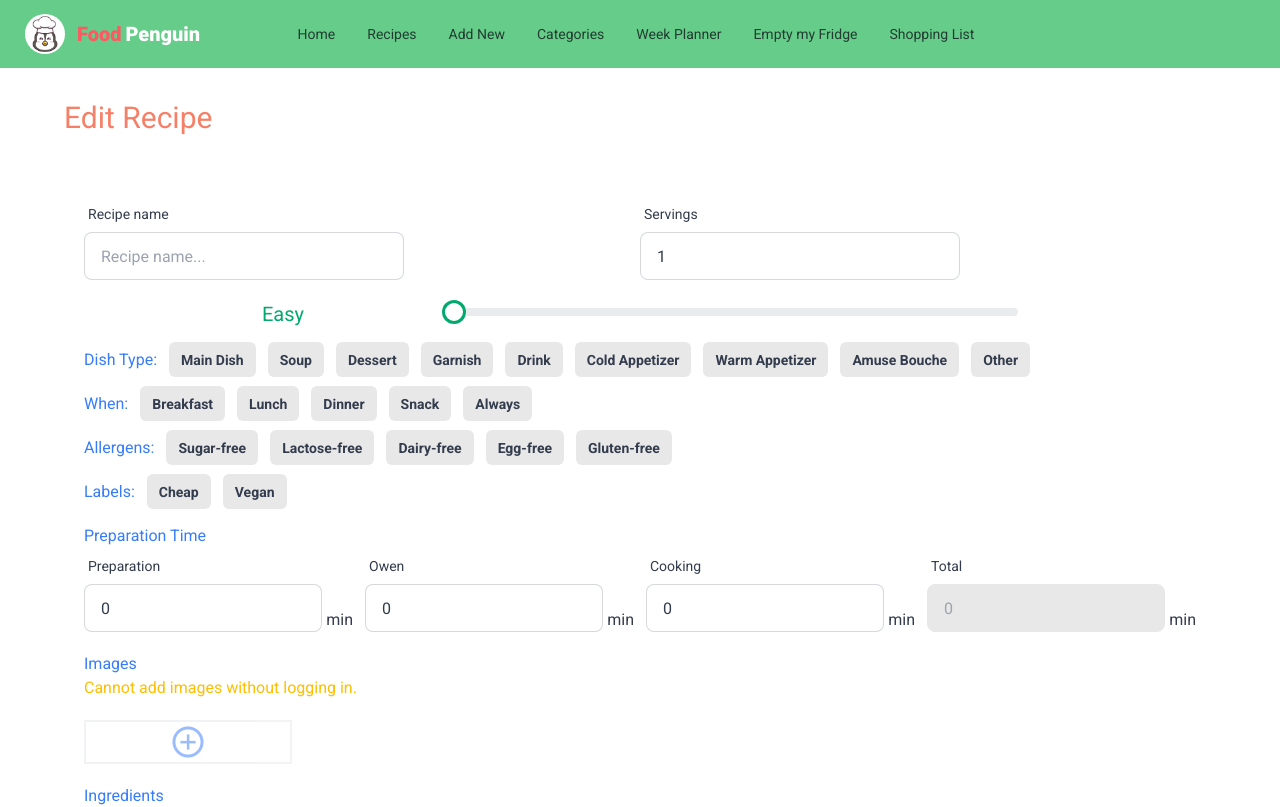
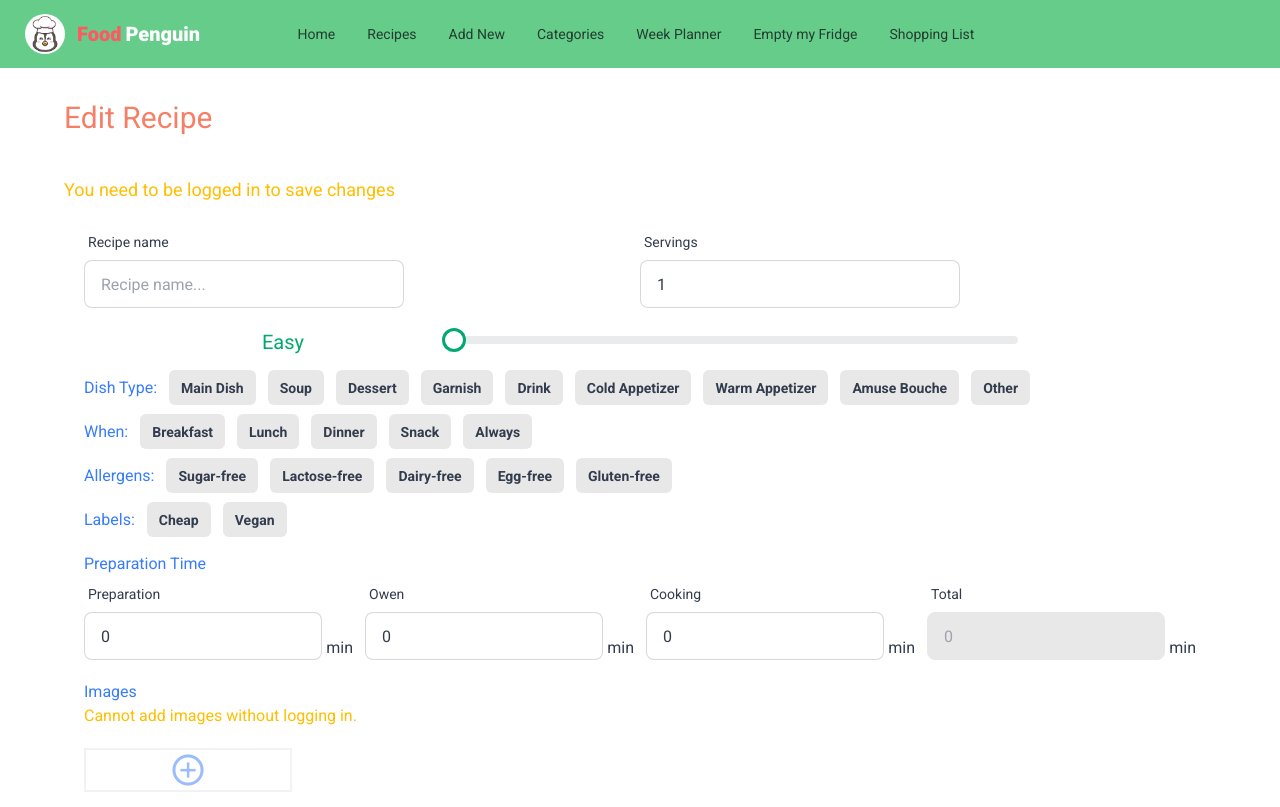
Before and after one commit to oroszlanolo/food-penguin, an Angular app: page /edit in a window 1280 px wide. Shown: the top 807 px of the page. Built offline with nearby package versions, Linux system fonts and the light colour scheme.

Commit message:
minor fixes

```diff
--- a/src/app/components/edit-recipe/edit-recipe.component.html
+++ b/src/app/components/edit-recipe/edit-recipe.component.html
@@ -5,6 +5,9 @@
             <p class="text-xl">You have imported the recipe details from: <a class="link link-secondary" href="{{url}}">{{url}}</a></p>
             <p class="text-xl">You can edit the recipe before adding it to FoodPenguin.</p>
         </div>
+    }
+    @if (!loggedIn) {
+        <p class="text-warning text-lg">You need to be logged in to save changes</p>
     }
     <form (ngSubmit)="onSubmit()" [formGroup]="recipeForm" class="p-5">
         <div class="flex flex-row">
--- a/src/app/components/edit-recipe/edit-recipe.component.ts
+++ b/src/app/components/edit-recipe/edit-recipe.component.ts
@@ -246,7 +246,7 @@ export class EditRecipeComponent implements OnInit{
   onSubmit() {
     this.#updateRecipeFromForm();
     console.log(this.recipe);
-    // this.addRecipe();
+    this.addRecipe();
   }
 
   #updateRecipeForm() {
--- a/src/app/components/home/home.component.html
+++ b/src/app/components/home/home.component.html
@@ -1 +1,2 @@
-<p>home works!</p>
+<h1 class="text-3xl">Home Page</h1>
+<p class="mt-5">Home page is still work in progress. Go to Recipes to find the available recipes!</p>
--- a/src/app/services/food.service.ts
+++ b/src/app/services/food.service.ts
@@ -3,12 +3,13 @@ import { Observable, of } from 'rxjs';
 import { Recipe } from 'src/recipe';
 import { HttpClient, HttpHeaders } from '@angular/common/http';
 import { UserService } from './user.service';
+import { environment } from 'src/environments/environment';
 
 @Injectable({
   providedIn: 'root'
 })
 export class FoodService {
-  recipeServerUrl = "http://127.0.0.1:3000/api";
+  recipeServerUrl = `${environment.serverPath}api`;
   constructor(
     private user: UserService,
     private http: HttpClient,
```
